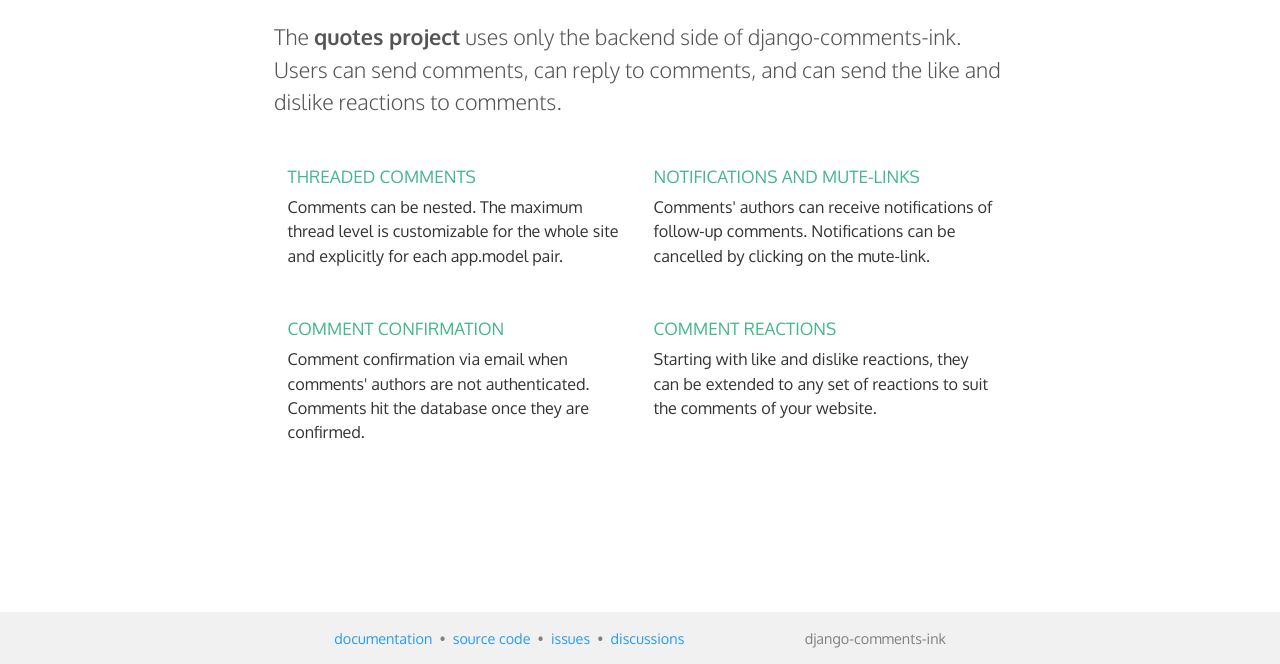
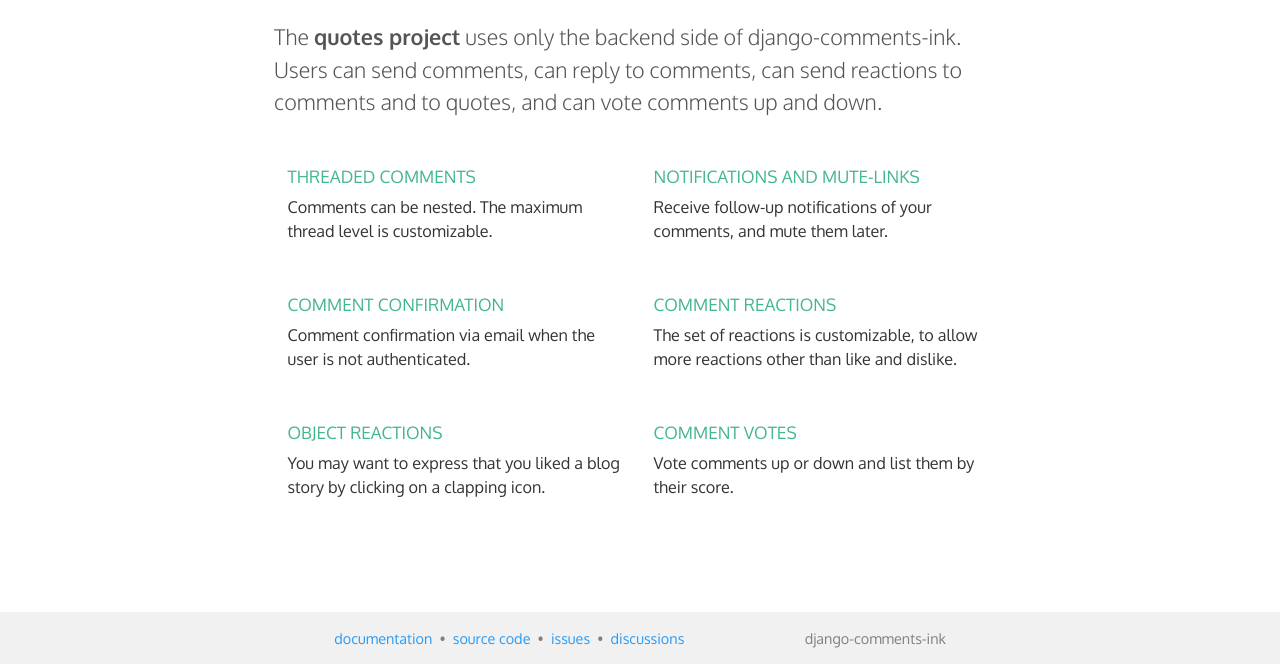
Before and after one commit to comments-ink/dci-project-quotes, a Django app: page / in a window 1280 px wide. Shown: the part 136-800 px from the top of the page. Run offline with Django 4.2, Linux system fonts and the light colour scheme; some web fonts are replaced.

Commit message:
Enable comment votes. Update README and cover.png.

```diff
--- a/project_quotes/project_quotes/settings.py
+++ b/project_quotes/project_quotes/settings.py
@@ -182,7 +182,7 @@ COMMENTS_APP = "django_comments_ink"
 
 COMMENTS_HIDE_REMOVED = False
 
-COMMENTS_INK_SALT = os.getenv("COMMENTS_INK_SALT", "")
+COMMENTS_INK_SALT = os.getenv("COMMENTS_INK_SALT", "").encode("utf-8")
 COMMENTS_INK_CONFIRM_EMAIL = True  # Set to False to disable confirmation.
 COMMENTS_INK_FROM_EMAIL = "staff@example.com"
 COMMENTS_INK_CONTACT_EMAIL = "staff@example.com"
@@ -205,13 +205,13 @@ COMMENTS_INK_MAX_THREAD_LEVEL_BY_APP_MODEL = {
     "quotes.quote": 1  # So 2 levels: from 0 to 1.
 }
 
-COMMENTS_INK_LIST_ORDER = ("thread__id", "order")
+COMMENTS_INK_LIST_ORDER = ("-thread__score", "thread__id", "order")
 
 COMMENTS_INK_APP_MODEL_OPTIONS = {
     "default": {
         "who_can_post": "all",  # Valid values: "users", "all".
         "comment_flagging_enabled": True,
-        "comment_votes_enabled": False,
+        "comment_votes_enabled": True,
         "comment_reactions_enabled": True,
         "object_reactions_enabled": True,
     },
--- a/project_quotes/templates/homepage.html
+++ b/project_quotes/templates/homepage.html
@@ -7,7 +7,7 @@
 <main>
   <div class="container">
     <div class="intro big fw300">
-      The <strong>quotes project</strong> uses only the backend side of django-comments-ink. Users can send comments, can reply to comments, and can send the like and dislike reactions to comments.
+      The <strong>quotes project</strong> uses only the backend side of django-comments-ink. Users can send comments, can reply to comments, can send reactions to comments and to quotes, and can vote comments up and down.
     </div>
   </div>
   <div class="container">
@@ -15,13 +15,13 @@
       <section class="column">
         <h2 class="subtitle text-success">Threaded comments</h2>
         <p>
-          Comments can be nested. The maximum thread level is customizable for the whole site and explicitly for each app.model pair.
+          Comments can be nested. The maximum thread level is customizable.
         </p>
       </section>
       <section class="column">
         <h2 class="subtitle text-success">Notifications and mute-links</h2>
         <p>
-          Comments' authors can receive notifications of follow-up comments. Notifications can be cancelled by clicking on the mute-link.
+          Receive follow-up notifications of your comments, and mute them later.
         </p>
       </section>
     </div>
@@ -31,13 +31,29 @@
       <section class="column">
         <h2 class="subtitle text-success">Comment confirmation</h2>
         <p>
-          Comment confirmation via email when comments' authors are not authenticated. Comments hit the database once they are confirmed.
+          Comment confirmation via email when the user is not authenticated.
         </p>
       </section>
       <section class="column">
         <h2 class="subtitle text-success">Comment reactions</h2>
         <p>
-          Starting with like and dislike reactions, they can be extended to any set of reactions to suit the comments of your website.
+          The set of reactions is customizable, to allow more reactions other than like and dislike.
+        </p>
+      </section>
+    </div>
+  </div>
+  <div class="container">
+    <div class="flex-row">
+      <section class="column">
+        <h2 class="subtitle text-success">Object reactions</h2>
+        <p>
+          You may want to express that you liked a blog story by clicking on a clapping icon.
+        </p>
+      </section>
+      <section class="column">
+        <h2 class="subtitle text-success">Comment votes</h2>
+        <p>
+          Vote comments up or down and list them by their score.
         </p>
       </section>
     </div>
```
Also changed, not shown: README.md, cover.png.
